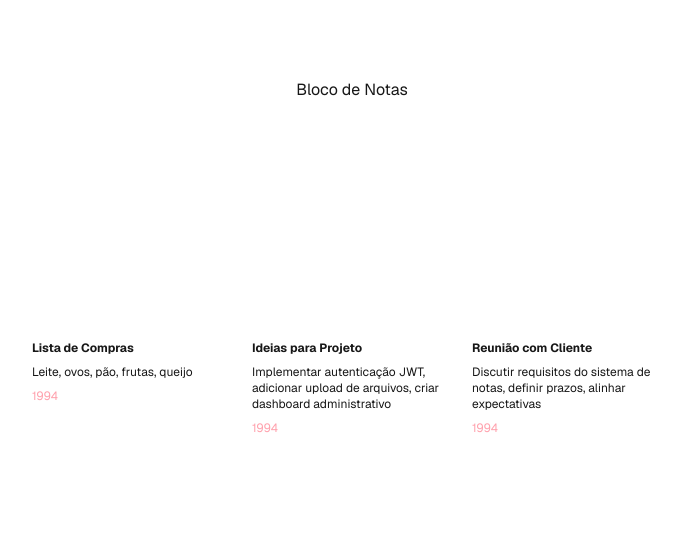
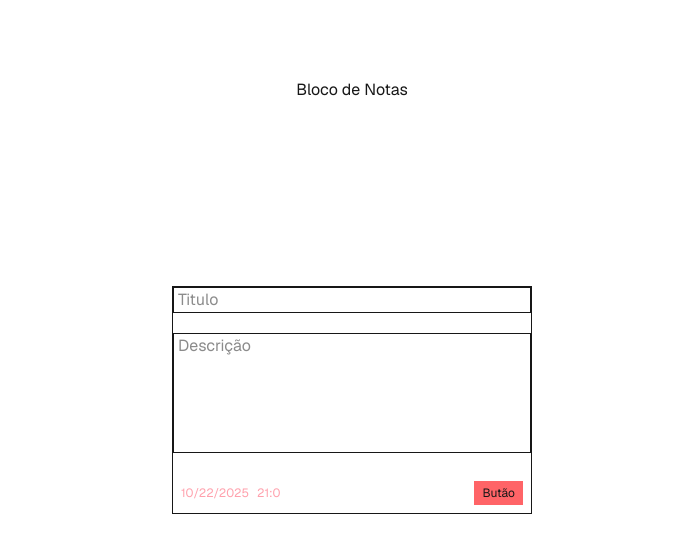
Before and after one commit to dubsvna/bloco-de-notas-fastapi, a Next.js app in the folder frontend/app/: page / in a window 1280 px wide. Shown: the top 552 px of the page, without its empty margins (288-969 px from the left). Built offline with nearby package versions, Linux system fonts and the light colour scheme.

Commit message:
componente NotaForm

```diff
--- a/frontend/app/app/components/NotaBox.jsx
+++ b/frontend/app/app/components/NotaBox.jsx
@@ -6,25 +6,67 @@ export default function NotaBox() {
         "id": 1,
         "title": "Lista de Compras",
         "description": "Leite, ovos, pão, frutas, queijo",
-        "created_at": 2025-10-21
+        "created_at": 2025-10-23
     },
     {
         "id": 2,
         "title": "Ideias para Projeto",
         "description": "Implementar autenticação JWT, adicionar upload de arquivos, criar dashboard administrativo",
-        "created_at": 2025-10-21
+        "created_at": 2025-10-23
     },
     {
         "id": 3,
         "title": "Reunião com Cliente",
         "description": "Discutir requisitos do sistema de notas, definir prazos, alinhar expectativas",
-        "created_at": 2025-10-21
+        "created_at": 2025-10-23
+    },
+    {
+        "id": 4,
+        "title": "Estudos Python",
+        "description": "Revisar decorators, estudar FastAPI avançado, praticar testes unitários",
+        "created_at": 2025-10-23
+    },
+    {
+        "id": 5,
+        "title": "Lembretes Pessoais",
+        "description": "Pagar conta de luz, agendar dentista, comprar presente aniversário",
+        "created_at": 2025-10-23
+    },
+    {
+        "id": 6,
+        "title": "Plano de Exercícios",
+        "description": "Segunda: cardio, Terça: musculação, Quarta: descanso, Quinta: yoga, Sexta: natação",
+        "created_at": 2025-10-23
+    },
+    {
+        "id": 7,
+        "title": "Receita de Bolo",
+        "description": "2 xícaras de farinha, 3 ovos, 1 xícara de açúcar, 1/2 xícara de óleo, 1 colher de fermento",
+        "created_at": 2025-10-23
+    },
+    {
+        "id": 8,
+        "title": "Metas da Semana",
+        "description": "Finalizar projeto FastAPI, estudar para prova, organizar escritório, ler livro técnico",
+        "created_at": 2025-10-23
+    },
+    {
+        "id": 9,
+        "title": "Filmes para Assistir",
+        "description": "Interestelar, O Senhor dos Anéis, A Origem, Clube da Luta, Matrix",
+        "created_at": 2025-10-23
+    },
+    {
+        "id": 10,
+        "title": "Debug de Código",
+        "description": "Corrigir erro de CORS, ajustar timezone das datas, melhorar tratamento de exceções",
+        "created_at": 2025-10-23
     }
 ]
     return (
-        <div className="flex gap-5 items-start">
+        <div className="grid grid-cols-4 gap-5 items-start border-1">
         {mockNota.map((nota) => (
-            <div key={nota.id} className="flex flex-col wrap-pretty items-start h-30  w-50 max-w-70 text-xs gap-2">
+            <div key={nota.id} className="flex flex-col wrap-pretty items-start h-30  w-40 max-w-70 text-xs gap-2 m-5">
                 <p className="font-sans font-bold">{nota.title}</p>
                 <p className="font-sans">{nota.description}</p>
                 <p className="font-sans text-rose-300">{nota.created_at}</p>
--- /dev/null
+++ b/frontend/app/app/components/NotaForm.jsx
@@ -0,0 +1,29 @@
+'use client'
+import {useEffect, useState} from "react";
+
+export default function NotaForm({ nota}) {
+    const [time, setTime] = useState(new Date());
+
+    useEffect(() => {
+        const timerId = setInterval(() => tick(), 1000);
+        return () => {
+            clearInterval(timerId);
+        }
+    }, []);
+
+    const tick = () => {
+        setTime(new Date());
+    }
+    return (
+            <form className="flex flex-col w-90 min-h-40 border-1 gap-5 text-[8] m-10">
+                <input className='border-1 rounded-[8]' type='text' placeholder=' Titulo' />
+                <textarea className='border-1 rounded-[8] max-h-50 min-h-30 h-fitcontent break-words resize-none' placeholder=' Descrição' />
+                <div className='flex flex-row justify-between'>
+                <div className='flex flex-row content-between items-center gap-2 text-xs p-2 text-rose-300'>
+                    <p>{time.toLocaleDateString()}</p> <p>{`${time.getHours()}:${time.getMinutes()}`}</p>
+                </div >
+                <button type='submit' className='justify-center items-center my-2 mx-2 px-2 py-1 bg-red-400 text-xs rounded-[8]'>Butão</button>
+                </div>
+            </form>
+    )
+}
--- a/frontend/app/app/page.js
+++ b/frontend/app/app/page.js
@@ -1,11 +1,12 @@
 import Image from "next/image";
 import NotaBox from "@/app/components/NotaBox";
+import NotaForm from "@/app/components/NotaForm";
 
 export default function Home() {
   return (
     <div className="font-sans grid grid-rows-[20px_1fr_20px] items-center justify-items-center min-h-screen p-8 pb-20 gap-16 sm:p-20">
       <p className="flex justify-self-center aligh-self-center "> Bloco de Notas </p>
-        <NotaBox />
+        <NotaForm />
     </div>
   );
 }
```
